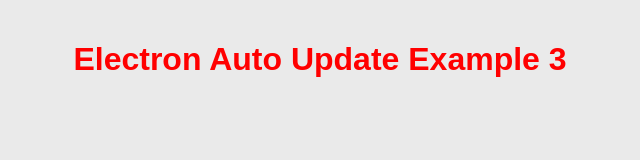
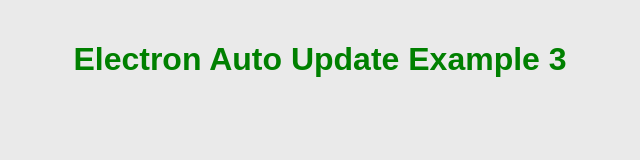
Before and after one commit to manojp1988/electron-updater, an Electron app: page index.html in a window 800 px wide. Shown: the whole page, without its empty margins (80-720 px from the left). Drawn offline with Linux system fonts and the light colour scheme; no server answers.

Commit message:
fifth commit

```diff
--- a/index.html
+++ b/index.html
@@ -1,4 +1,5 @@
 <!DOCTYPE html>
+
 <head>
   <title>Electron Auto Update Example</title>
   <style>
@@ -9,8 +10,9 @@
       font-family: sans-serif;
       background-color: #eaeaea;
       text-align: center;
-      color: red;
+      color: green;
     }
+
     #notification {
       position: fixed;
       bottom: 20px;
@@ -21,12 +23,14 @@
       background-color: white;
       box-shadow: 0 4px 8px 0 rgba(0, 0, 0, 0.2);
     }
+
     .hidden {
       display: none;
     }
   </style>
 
 </head>
+
 <body>
   <h1>Electron Auto Update Example 3</h1>
   <p id="version"></p>
--- a/package.json
+++ b/package.json
@@ -1,6 +1,6 @@
 {
   "name": "electron-autoupdater",
-  "version": "1.0.2",
+  "version": "1.0.3",
   "description": "",
   "main": "main.js",
   "repository": {
```
Lines whose indentation alone changed are shown as unchanged.
